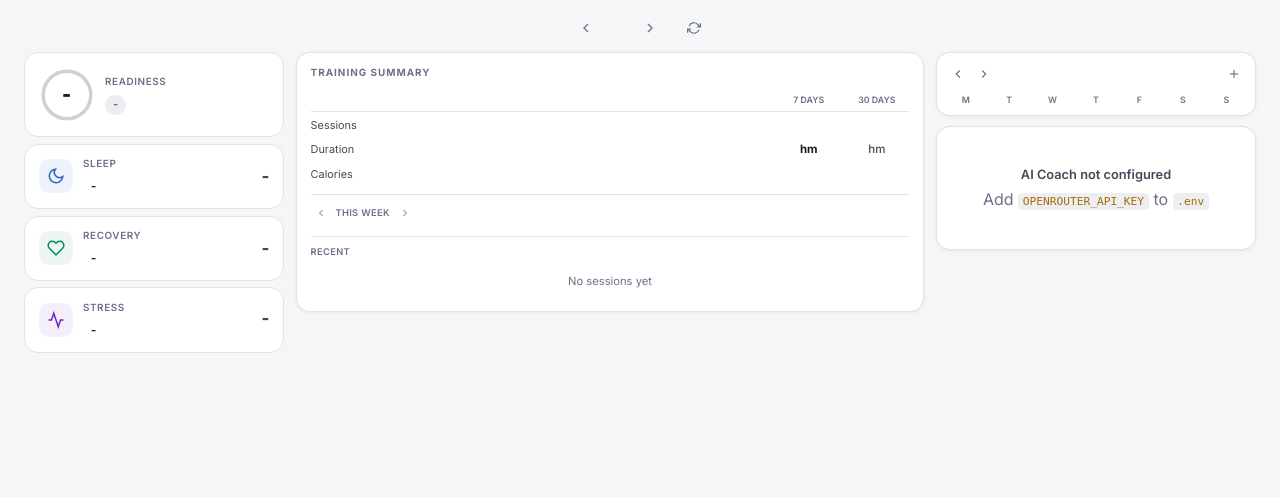
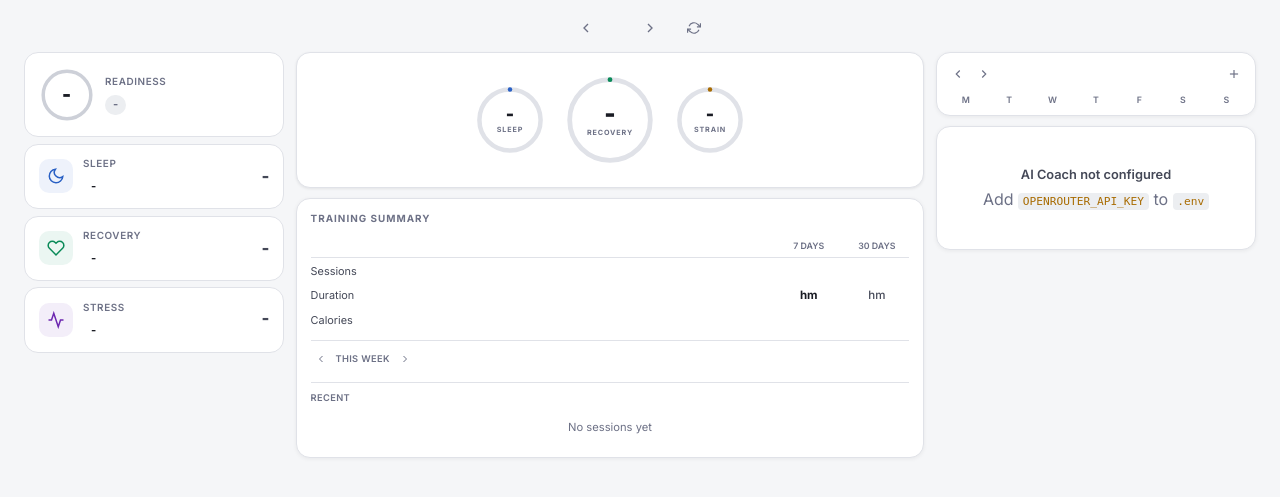
Before and after one commit to bgonc/polar-coach, a Flask app: template templates/dashboard.html in a window 1280 px wide. Shown: the part 48-545 px from the top of the page. Run offline with Flask 3, Linux system fonts and the light colour scheme; the template is opened without the code that fills it, so the values that code supplies are empty.

Commit message:
Add WHOOP-style hero rings at top of center column
Three animated circular gauges:
- SLEEP (left, small) — score 0-100, color by quality
- RECOVERY (center, large) — readiness score, the hero metric
- STRAIN (right, small) — derived from stress score

Co-Authored-By: Claude Opus 4.6 (1M context) <noreply@anthropic.com>

```diff
--- a/static/style.css
+++ b/static/style.css
@@ -88,6 +88,62 @@ body { font-family: 'Inter', -apple-system, sans-serif; background: var(--bg); c
 .three-col { display: grid; grid-template-columns: 260px 1fr 320px; gap: 0.75rem; max-width: 1400px; margin: 0 auto; padding: 0 1.5rem 2rem; min-height: calc(100vh - 100px); }
 .col { display: flex; flex-direction: column; gap: 0.6rem; }
 .col-header { font-size: 0.62rem; font-weight: 700; letter-spacing: 0.14em; text-transform: uppercase; color: var(--text3); padding: 0; margin: 0; }
+
+/* Hero Rings */
+.hero-rings {
+    display: flex;
+    align-items: center;
+    justify-content: center;
+    gap: 1rem;
+    padding: 1.2rem 0;
+    background: var(--surface);
+    border: 1px solid var(--border);
+    border-radius: var(--r);
+    box-shadow: 0 1px 3px rgba(0,0,0,0.08);
+}
+
+.hero-ring {
+    position: relative;
+    width: 72px;
+    height: 72px;
+}
+
+.hero-ring svg { width: 100%; height: 100%; transform: rotate(-90deg); }
+.ring-track { fill: none; stroke: var(--border); stroke-width: 5; }
+.ring-progress { fill: none; stroke-width: 5; stroke-linecap: round; transition: stroke-dasharray 0.8s ease, stroke 0.4s ease; }
+
+.hero-ring-main {
+    width: 96px;
+    height: 96px;
+}
+
+.hero-ring-text {
+    position: absolute;
+    inset: 0;
+    display: flex;
+    flex-direction: column;
+    align-items: center;
+    justify-content: center;
+}
+
+.hero-ring-val {
+    font-size: 1.1rem;
+    font-weight: 900;
+    line-height: 1;
+    color: var(--text);
+}
+
+.hero-ring-val-lg {
+    font-size: 1.5rem;
+}
+
+.hero-ring-label {
+    font-size: 0.45rem;
+    font-weight: 700;
+    letter-spacing: 0.12em;
+    color: var(--text3);
+    margin-top: 0.15rem;
+}
 
 /* Cards */
 .card { background: var(--surface); border: 1px solid var(--border); border-radius: var(--r); padding: 0.85rem; transition: background-color 0.3s ease, border-color 0.3s ease; box-shadow: 0 1px 3px rgba(0,0,0,0.08); }
--- a/templates/dashboard.html
+++ b/templates/dashboard.html
@@ -162,6 +162,40 @@
 
     <!-- ========== CENTER: Training ========== -->
     <div class="col col-center">
+        <!-- Hero Rings -->
+        <div class="hero-rings">
+            <div class="hero-ring" id="heroSleep">
+                <svg viewBox="0 0 80 80">
+                    <circle cx="40" cy="40" r="34" class="ring-track"/>
+                    <circle cx="40" cy="40" r="34" class="ring-progress" id="heroSleepRing" style="stroke:var(--blue);stroke-dasharray:0 214"/>
+                </svg>
+                <div class="hero-ring-text">
+                    <span class="hero-ring-val" id="heroSleepVal">-</span>
+                    <span class="hero-ring-label">SLEEP</span>
+                </div>
+            </div>
+            <div class="hero-ring hero-ring-main" id="heroRecovery">
+                <svg viewBox="0 0 100 100">
+                    <circle cx="50" cy="50" r="42" class="ring-track"/>
+                    <circle cx="50" cy="50" r="42" class="ring-progress" id="heroRecoveryRing" style="stroke:var(--green);stroke-dasharray:0 264"/>
+                </svg>
+                <div class="hero-ring-text">
+                    <span class="hero-ring-val hero-ring-val-lg" id="heroRecoveryVal">-</span>
+                    <span class="hero-ring-label">RECOVERY</span>
+                </div>
+            </div>
+            <div class="hero-ring" id="heroStrain">
+                <svg viewBox="0 0 80 80">
+                    <circle cx="40" cy="40" r="34" class="ring-track"/>
+                    <circle cx="40" cy="40" r="34" class="ring-progress" id="heroStrainRing" style="stroke:var(--yellow);stroke-dasharray:0 214"/>
+                </svg>
+                <div class="hero-ring-text">
+                    <span class="hero-ring-val" id="heroStrainVal">-</span>
+                    <span class="hero-ring-label">STRAIN</span>
+                </div>
+            </div>
+        </div>
+
         <!-- Log Exercise Form (hidden) -->
         <div id="addExForm" class="card add-ex-form" style="display:none">
             <div class="form-row">
@@ -354,7 +388,36 @@ function navDate(dir) {
 document.getElementById('datePicker').addEventListener('change', function() { setDate(this.value); });
 
 // ===== Score Cards =====
+function updateHeroRings(ds) {
+    const sc = dailyScores[ds] || {};
+    const sl = sc.sleep;
+    const rd = sc.readiness;
+    const st = sc.stress;
+
+    // Sleep ring (0-100, circumference = 2*PI*34 = 213.6)
+    const sleepScore = sl ? sl.score : 0;
+    document.getElementById('heroSleepVal').textContent = sleepScore || '-';
+    const sleepRing = document.getElementById('heroSleepRing');
+    sleepRing.style.strokeDasharray = (sleepScore / 100 * 214) + ' 214';
+    sleepRing.style.stroke = sleepScore >= 80 ? 'var(--green)' : sleepScore >= 60 ? 'var(--blue)' : sleepScore >= 40 ? 'var(--yellow)' : 'var(--red)';
+
+    // Recovery ring (0-100, circumference = 2*PI*42 = 263.9)
+    const recScore = rd ? rd.score : 0;
+    document.getElementById('heroRecoveryVal').textContent = recScore || '-';
+    const recRing = document.getElementById('heroRecoveryRing');
+    recRing.style.strokeDasharray = (recScore / 100 * 264) + ' 264';
+    recRing.style.stroke = recScore >= 80 ? 'var(--green)' : recScore >= 60 ? 'var(--blue)' : recScore >= 40 ? 'var(--yellow)' : 'var(--red)';
+
+    // Strain ring — inverse of stress (high stress = high strain)
+    const strainScore = st ? st.stress_score : 0;
+    document.getElementById('heroStrainVal').textContent = strainScore ? strainScore.toFixed(0) : '-';
+    const strainRing = document.getElementById('heroStrainRing');
+    strainRing.style.strokeDasharray = (strainScore / 100 * 214) + ' 214';
+    strainRing.style.stroke = strainScore <= 30 ? 'var(--blue)' : strainScore <= 60 ? 'var(--yellow)' : 'var(--red)';
+}
+
 function updateScoreCards(ds) {
+    updateHeroRings(ds);
     const sc = dailyScores[ds] || {};
     const sl = sc.sleep;
     const rc = sc.recovery;
```
